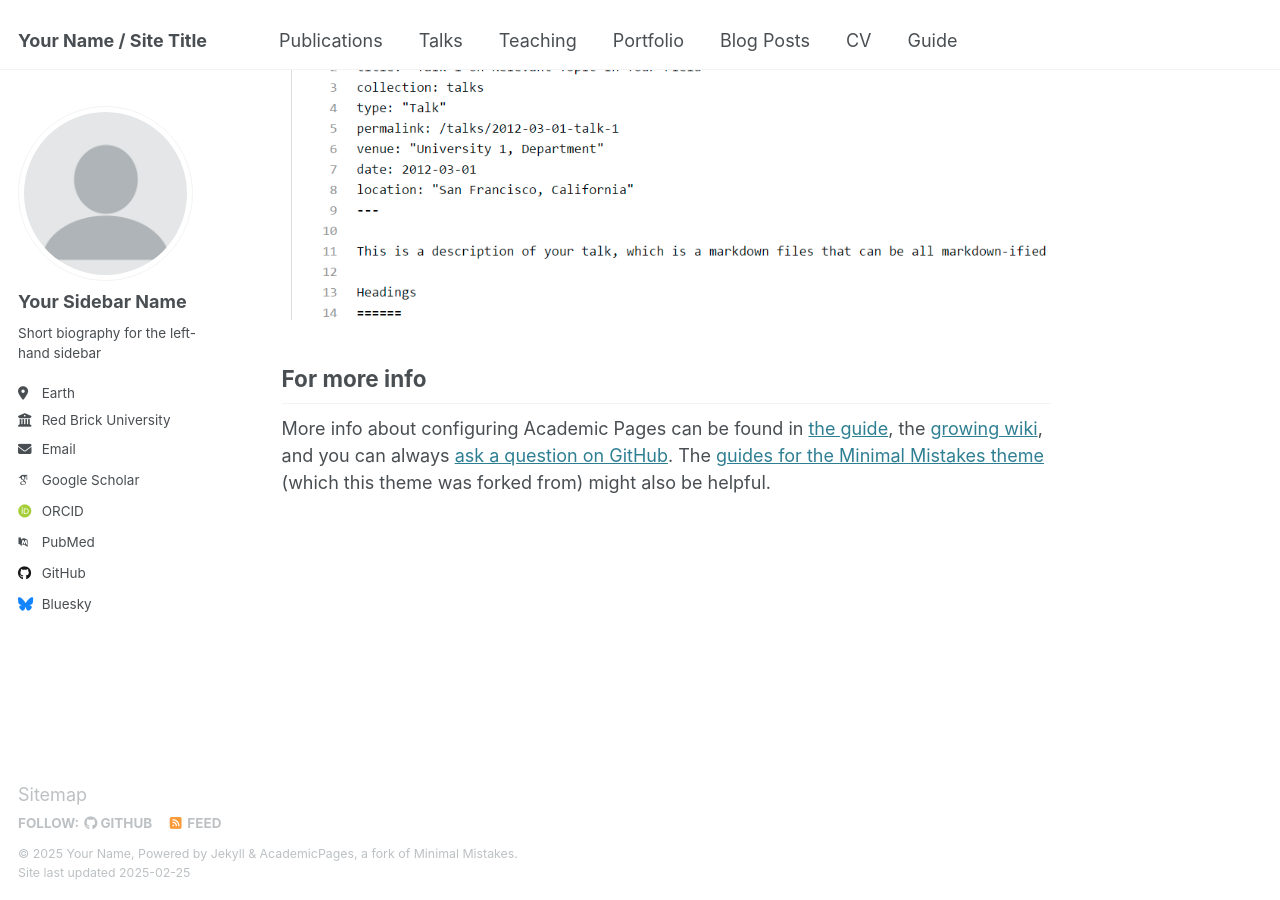
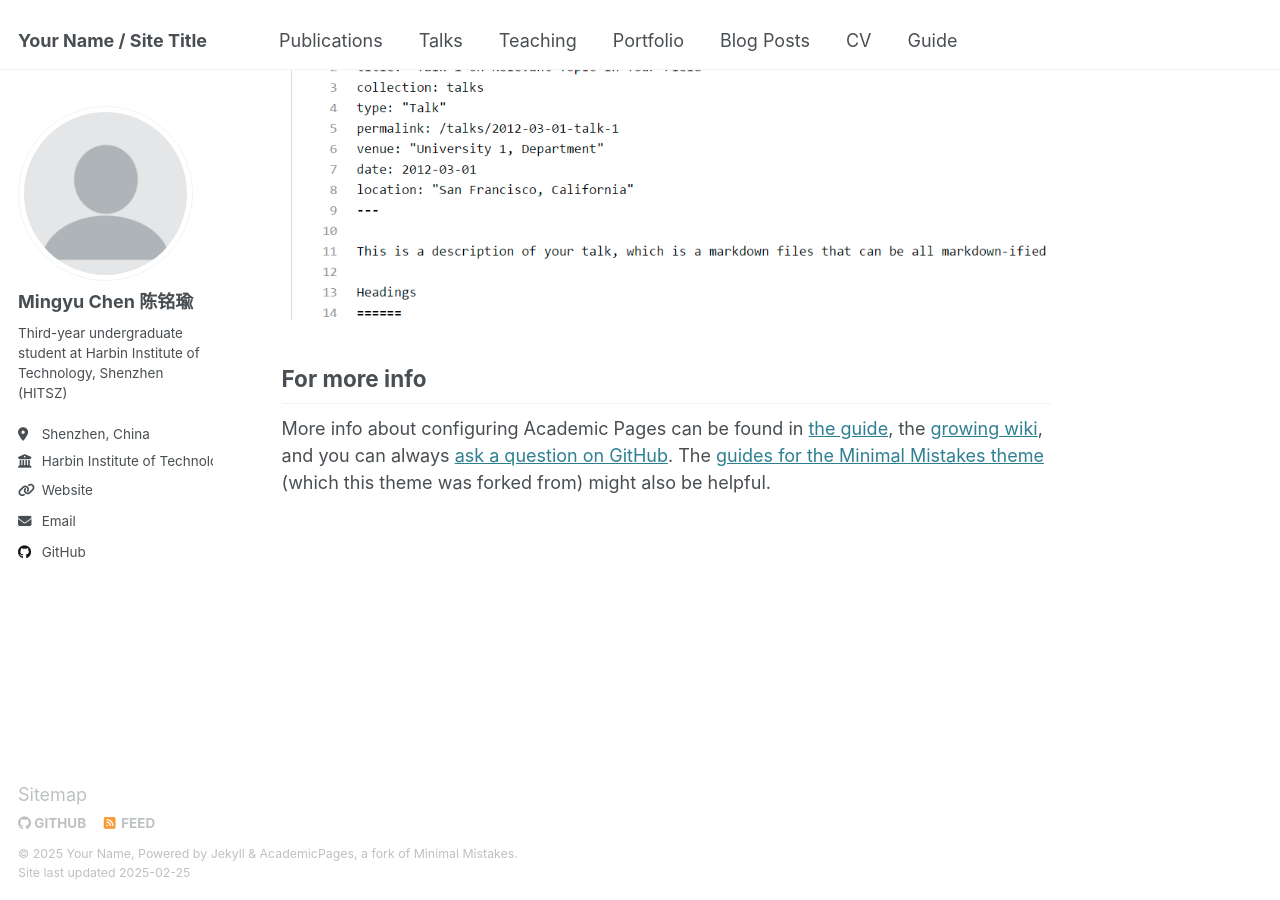
Before and after one commit to CMY-K/CMY-K.github.io, a Jekyll site: the page built from _pages/about.md, in a window 1280 px wide and 900 px high, scrolled down 2642 px. Built offline with Jekyll 4.4.1, drawn with Linux system fonts in a browser that asks for light colours; some web fonts are replaced.

Commit message:
Update _config.yml

```diff
--- a/_config.yml
+++ b/_config.yml
@@ -7,7 +7,7 @@
 # server process.
 
 # Basic Site Settings
-locale                   : "en-US"
+locale                   : "Shenzhen, China"
 site_theme               : "default"
 title                    : "Your Name / Site Title"
 title_separator          : "-"
@@ -23,21 +23,21 @@ repository               : "academicpages/academicpages.github.io"
 author:
   # Biographic information
   avatar           : "profile.png"
-  name             : "Your Sidebar Name"
+  name             : "Mingyu Chen 陈铭瑜"
   pronouns         : # example: "she/her"
-  bio              : "Short biography for the left-hand sidebar"
-  location         : "Earth"
-  employer         : "Red Brick University"
-  uri              : # URL
-  email            : "none@example.org"
+  bio              : "Third-year undergraduate student at Harbin Institute of Technology, Shenzhen (HITSZ)"
+  location         : "Shenzhen, China"
+  employer         : "Harbin Institute of Technology, Shenzhen"
+  uri              : https://cmy-k.github.io
+  email            : "220110123@stu.hit.edu.cn"
 
   # Academic websites
   arxiv            : # URL - Update with the correct link to your profile
-  googlescholar    : "https://scholar.google.com/citations?user=PS_CX0AAAAAJ"
+  googlescholar    : # "https://scholar.google.com/citations?user=PS_CX0AAAAAJ"
   impactstory      : # URL
-  orcid            : "http://orcid.org/yourorcidurl"
+  orcid            : # "http://orcid.org/yourorcidurl"
   semantic         : # URL
-  pubmed           : "https://www.ncbi.nlm.nih.gov/pubmed/?term=john+snow"
+  pubmed           : # "https://www.ncbi.nlm.nih.gov/pubmed/?term=john+snow"
   researchgate     : # URL
   scopus           : # URL
 
@@ -45,12 +45,12 @@ author:
   bitbucket        : # Username - Update with your username on the site
   codepen          : # Username
   dribbble         : # Username
-  github           : "academicpages"
+  github           : "CMY-K"
   kaggle           : # Username
   stackoverflow    : # User number or user number and name (i.e., use "1" or "1/jeff-atwood")
 
   # Social media
-  bluesky          : "bsky.app" # Replace this with you Bluesky username
+  bluesky          : # "bsky.app" # Replace this with you Bluesky username
   facebook         : # Username
   flickr           : # Username
   foursquare       : # Username
```
